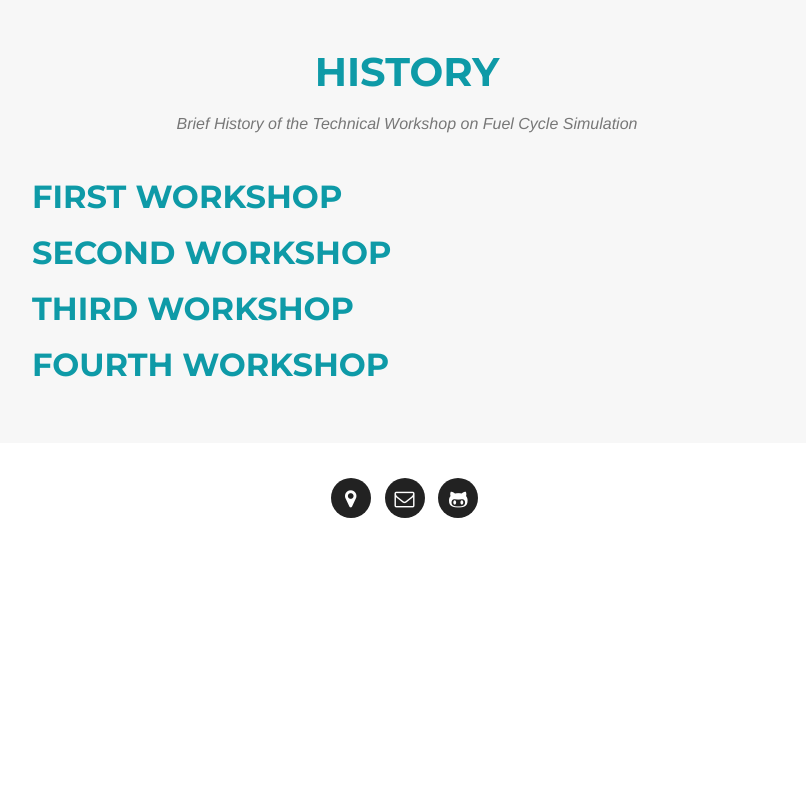
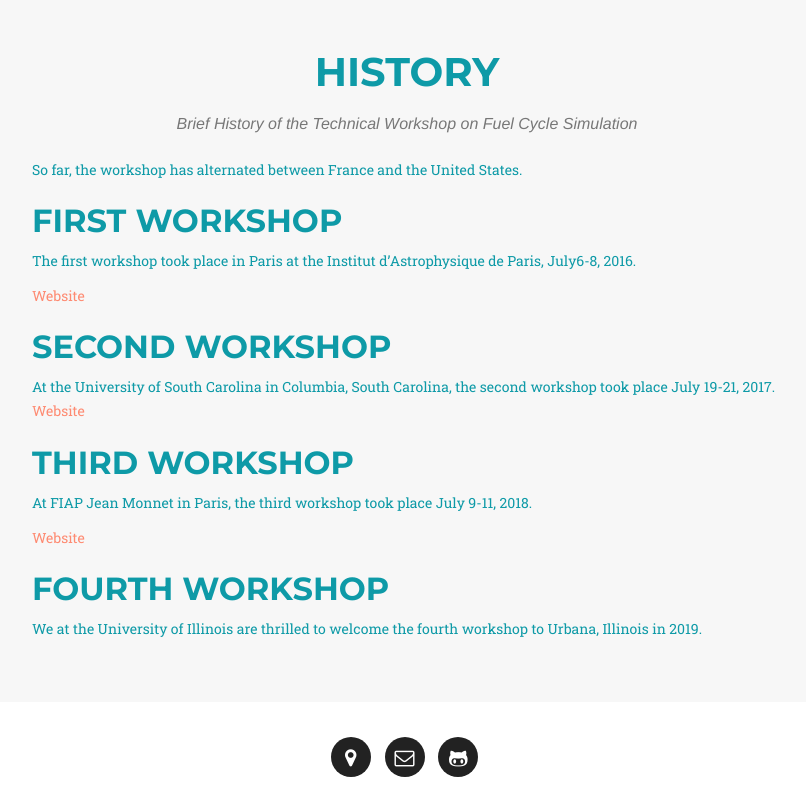
Before and after one commit to arfc/twofcs19, a Jekyll site: the page built from about/history.md, in a window 1280 px wide and 1212 px high. Shown: the part 400-1212 px from the top of the window, without its empty margins (233-1039 px from the left). Built offline with Jekyll 4.4.1, drawn with Linux system fonts in a browser that asks for light colours; some web fonts are replaced.

```diff
--- a/about/history.md
+++ b/about/history.md
@@ -6,10 +6,25 @@ permalink: /about/history
 ---
 
 
+So far, the workshop has alternated between France and the United States.
+
 ## First Workshop
+The first workshop took place in Paris at the Institut d'Astrophysique de Paris, July6-8, 2016.
+
+[Website](https://lpsc-indico.in2p3.fr/Indico/event/1357/other-view?view=standard)
 
 ## Second Workshop
+At the University of South Carolina in Columbia, South Carolina, the second
+workshop took place  July 19-21, 2017.
+[Website](https://indico.in2p3.fr/event/16854/)
 
 ## Third Workshop
+At FIAP Jean Monnet in Paris,
+the third workshop took place July 9-11, 2018.
+
+[Website](https://indico.in2p3.fr/event/16854/)
 
 ## Fourth Workshop
+
+We at the University of Illinois are thrilled to welcome the fourth workshop to
+Urbana, Illinois in 2019.
```
Also changed, not shown: about/sponsors.md (+4 -0 lines), img/npre.png (added).
